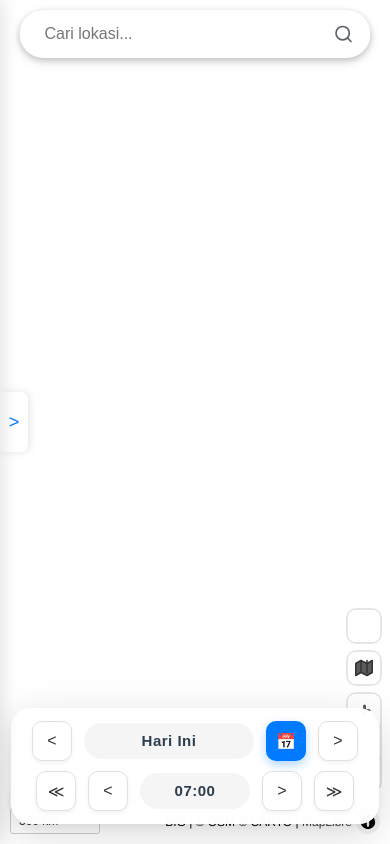
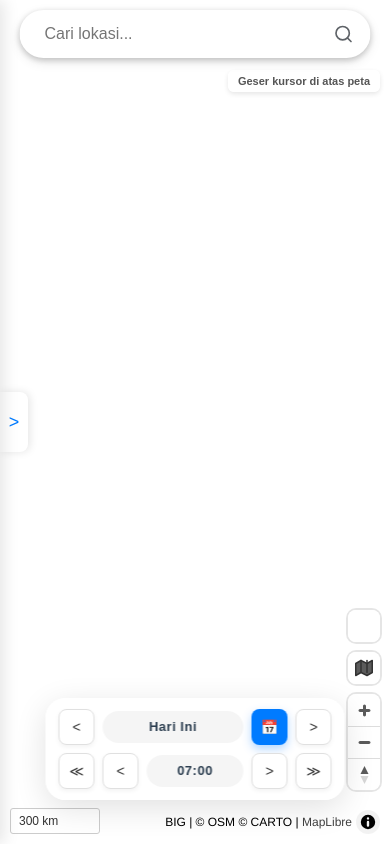
Before and after one commit to Lukman1085/Project_kuliah, a Flask app: page / in a window 390 px wide. Run offline with Flask 3, Linux system fonts and the light colour scheme; some libraries are stand-ins or nearby versions.

Commit message:
penyesuaian mobile

```diff
--- a/static/css/global.css
+++ b/static/css/global.css
@@ -35,13 +35,24 @@
 }
 
 #koordinat-info {
-    position: absolute;
+    position: fixed;
     bottom: 35px;
     left: 10px;
     background-color: rgba(255, 255, 255, 0.9);
     padding: 5px 10px; border-radius: 6px;
     box-shadow: 0 2px 5px rgba(0,0,0,0.1);
     font-family: 'Manrope', sans-serif; font-size: 11px; font-weight: 600; color: #555; z-index: 1;
+}
+
+@media screen and (max-width: 480px) {
+
+    #koordinat-info {
+        top: 70px;
+        right: 10px;
+        bottom: auto;
+        left: auto;
+    }
+
 }
 
 #global-loading-spinner {
--- a/static/css/time-picker.css
+++ b/static/css/time-picker.css
@@ -245,3 +245,86 @@
     border-style: solid;
     border-color: #fff transparent transparent transparent;
 }
+
+/* =======================================================
+   MOBILE OPTIMIZATION: TIME PICKER
+   ======================================================= */
+@media screen and (max-width: 768px) {
+
+    /* 1. Container Utama: Lebih Ramping & Rapi */
+    #datetime-picker-container {
+        /* Lebar responsif, jangan fix pixel */
+        width: 70%;
+        max-width: 360px; /* Batas maksimal agar tidak terlalu lebar di tablet */
+
+        /* Posisi dari bawah (sesuaikan agar tidak tertutup menu browser) */
+        bottom: 44px;
+
+        /* Padding lebih tipis agar tidak bongsor */
+        padding: 10px 12px;
+        gap: 8px; /* Jarak antar baris dirapatkan */
+
+        /* Pastikan background blur lebih kuat di HP */
+        backdrop-filter: blur(15px);
+        -webkit-backdrop-filter: blur(15px);
+        background: rgba(255, 255, 255, 0.9);
+
+        /* Shadow lebih soft */
+        box-shadow: 0 8px 32px rgba(0, 0, 0, 0.12);
+
+        /* Pastikan di atas elemen peta lainnya */
+        z-index: 1000;
+    }
+
+    /* 2. Baris Konten (Row) */
+    .datetime-row {
+        width: 100%;
+        justify-content: space-between; /* Tombol menyebar rata */
+        gap: 8px; /* Jarak antar elemen dalam baris */
+    }
+
+    /* 3. Tombol Panah & Kalender */
+    #datetime-picker-container button {
+        /* Sedikit mengecil untuk hemat tempat, tapi tetap mudah disentuh */
+        width: 36px;
+        height: 36px;
+        font-size: 14px;
+        border-radius: 8px;
+    }
+
+    /* 4. Teks Tanggal & Jam (Pills) */
+    #date-display, #hour-display {
+        /* Font lebih kecil agar muat */
+        font-size: 13px;
+        height: 32px;
+        line-height: 32px;
+
+        /* Hapus min-width desktop agar fleksibel */
+        min-width: 0;
+        flex-grow: 1; /* Biarkan teks mengisi ruang kosong */
+        padding: 0 8px; /* Padding samping dikurangi */
+
+        white-space: nowrap;
+        overflow: hidden;
+        text-overflow: ellipsis;
+    }
+
+    /* 5. POPUP KALENDER (Sangat Penting untuk Mobile) */
+    #calendar-popup {
+        /* Agar tidak melebar keluar layar HP */
+        width: 90vw; /* 90% lebar layar viewport */
+        max-width: 320px;
+        padding: 15px;
+
+        /* Posisi Bottom disesuaikan agar panah tooltip pas */
+        bottom: calc(100% + 15px);
+    }
+
+    /* Ukuran sel tanggal di kalender agar pas di jari */
+    .calendar-date {
+        width: 34px;
+        height: 34px;
+        line-height: 34px;
+        font-size: 13px;
+    }
+}
```
Also changed, not shown: 1 other file.
